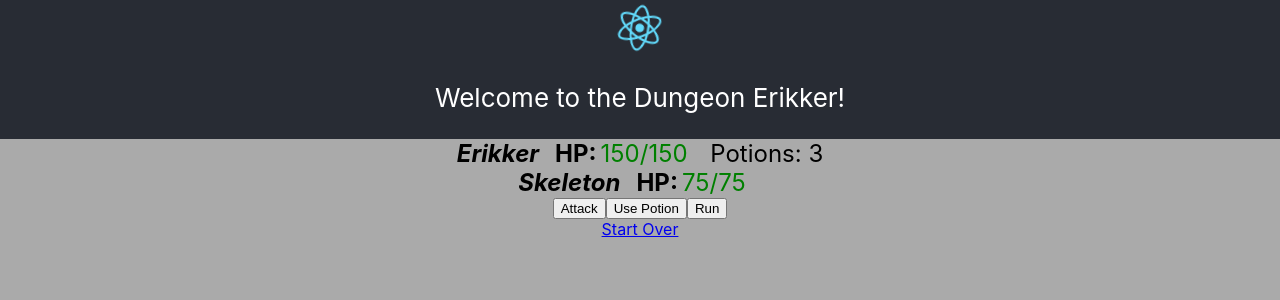
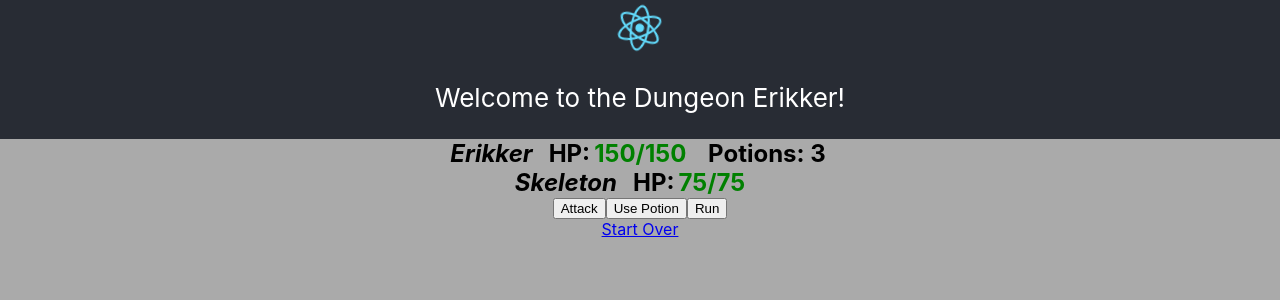
Before and after one commit to erikbcode/tbg, a React (Create React App) app: page / in a window 1280 px wide. Shown: the top 300 px of the page. Built offline with nearby package versions, Linux system fonts and the light colour scheme.

Commit message:
Changed font styles, added comments

```diff
--- a/src/components/mob.tsx
+++ b/src/components/mob.tsx
@@ -28,6 +28,7 @@ interface HealthProps {
 const MobHealth = styled.span<HealthProps>`
   color: ${(props) => (props.currentHP / props.maxHP >= 0.5 ? 'green' : 'red')};
   margin-right: 1rem;
+  font-weight: bold;
 `;
 
 export interface MobProps {
@@ -35,6 +36,7 @@ export interface MobProps {
 }
 
 // In the below function, why is the line <MobHealth currentHP = {mob.currentHP}... needed if we also call mob.currentHP below?
+// What does the line {!mob.isNPC && `potions...} do?
 export const Mob: FunctionComponent<MobProps> = ({ mob }) => {
   return (
     <MobStyles>
@@ -43,7 +45,9 @@ export const Mob: FunctionComponent<MobProps> = ({ mob }) => {
       <MobHealth currentHP={mob.currentHP} maxHP={mob.maxHP}>
         {`${mob.currentHP}/${mob.maxHP} `}
       </MobHealth>
-      {!mob.isNPC && `Potions: ${(mob as PlayerStats).potionCount}`}
+      <HPStyles>
+        {!mob.isNPC && `Potions: ${(mob as PlayerStats).potionCount}`}
+      </HPStyles>
     </MobStyles>
   );
 };
```
